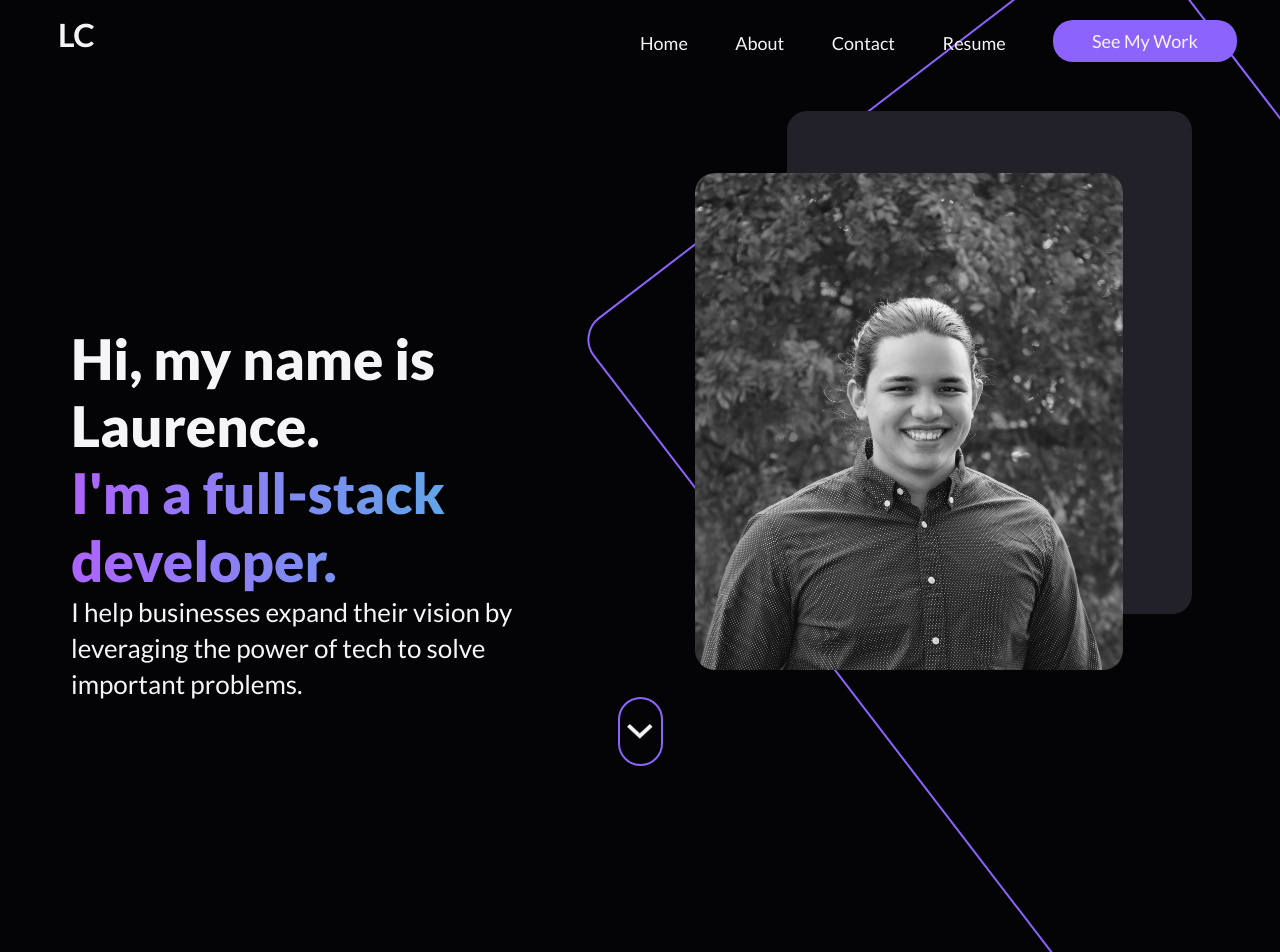
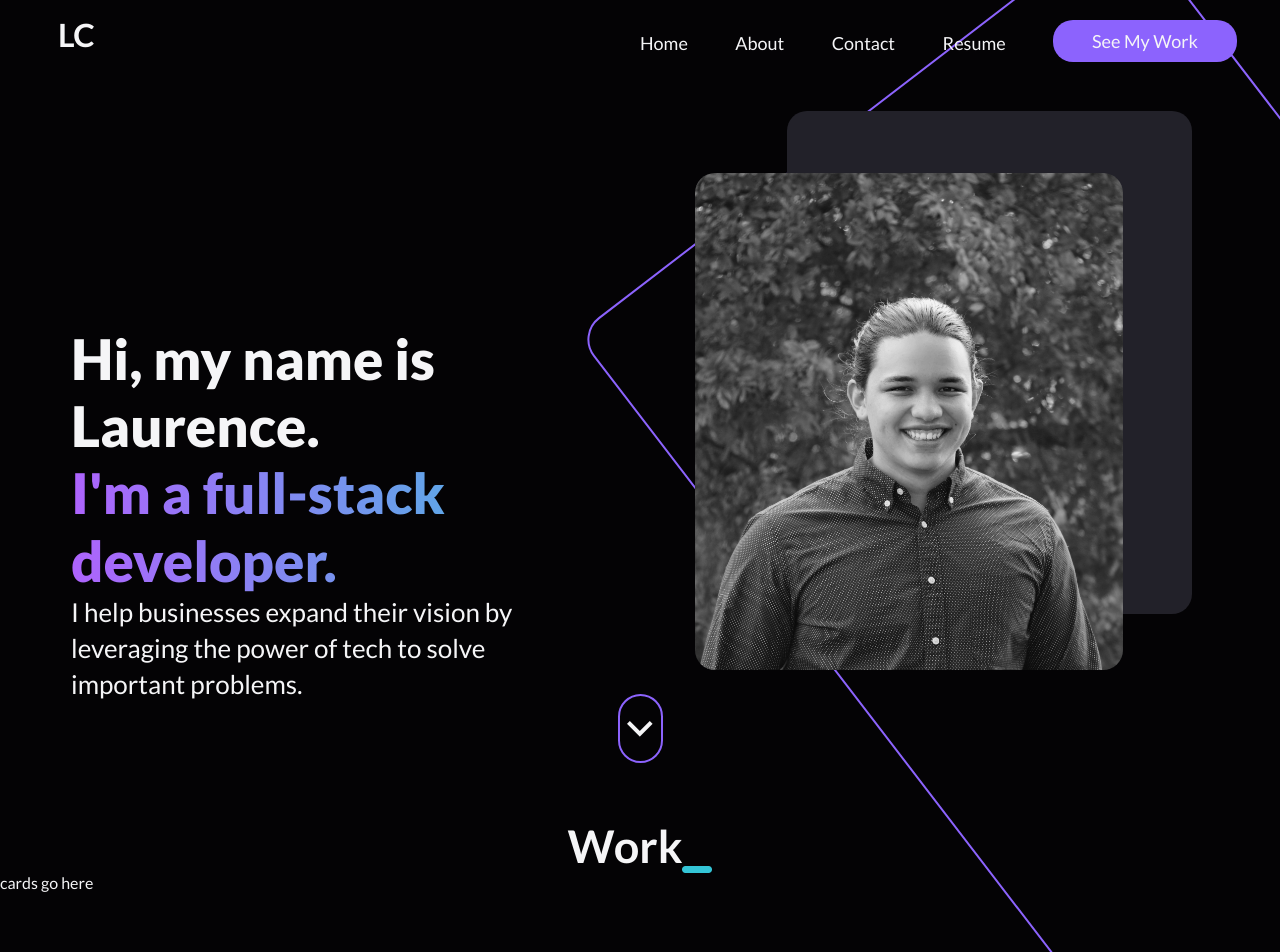
Before and after one commit to laurencecasta/Laurence-Castaneda-Portfolio, a React (Create React App) app: page / in a window 1280 px wide. Shown: the top 952 px of the page. Built offline with nearby package versions, Linux system fonts and the light colour scheme.

Commit message:
create Projects component and style title

```diff
--- a/src/App.js
+++ b/src/App.js
@@ -4,6 +4,7 @@ import './App.css';
 import Background from './components/Background/Background'
 import NavBar from './components/NavBar/NavBar'
 import Hero from './components/Hero/Hero'
+import Projects from './components/Projects/Projects'
 
 class App extends React.Component {
   constructor() {
@@ -19,6 +20,7 @@ class App extends React.Component {
         <Background />
         <NavBar />
         <Hero />
+        <Projects />
       </div>
     )
   }
--- /dev/null
+++ b/src/components/Projects/Projects.js
@@ -0,0 +1,26 @@
+import React from 'react'
+
+import './styles.css'
+
+import underscore from './underscore.png'
+
+function Projects() {
+  const underscoreStyle = {
+    width: '30px',
+    height: '7px',
+    'padding-top': '47px',
+  }
+  return (
+    <section className='work'>
+      <div className='title'>
+        <h2>Work</h2>
+        <img style={underscoreStyle} src={underscore} alt='underscore'></img>
+      </div>
+      <div className='cards'>
+        cards go here
+      </div>
+    </section>
+  )
+}
+
+export default Projects
--- /dev/null
+++ b/src/components/Projects/styles.css
@@ -0,0 +1,15 @@
+.work {
+  display: block;
+}
+
+.title {
+  width: 100%;
+  display: flex;
+  justify-content: center;
+}
+
+h2 {
+  text-align: center;
+  font-size: 45px;
+  line-height: 54px;
+}
```
Also changed, not shown: src/components/Projects/underscore.png (added).
